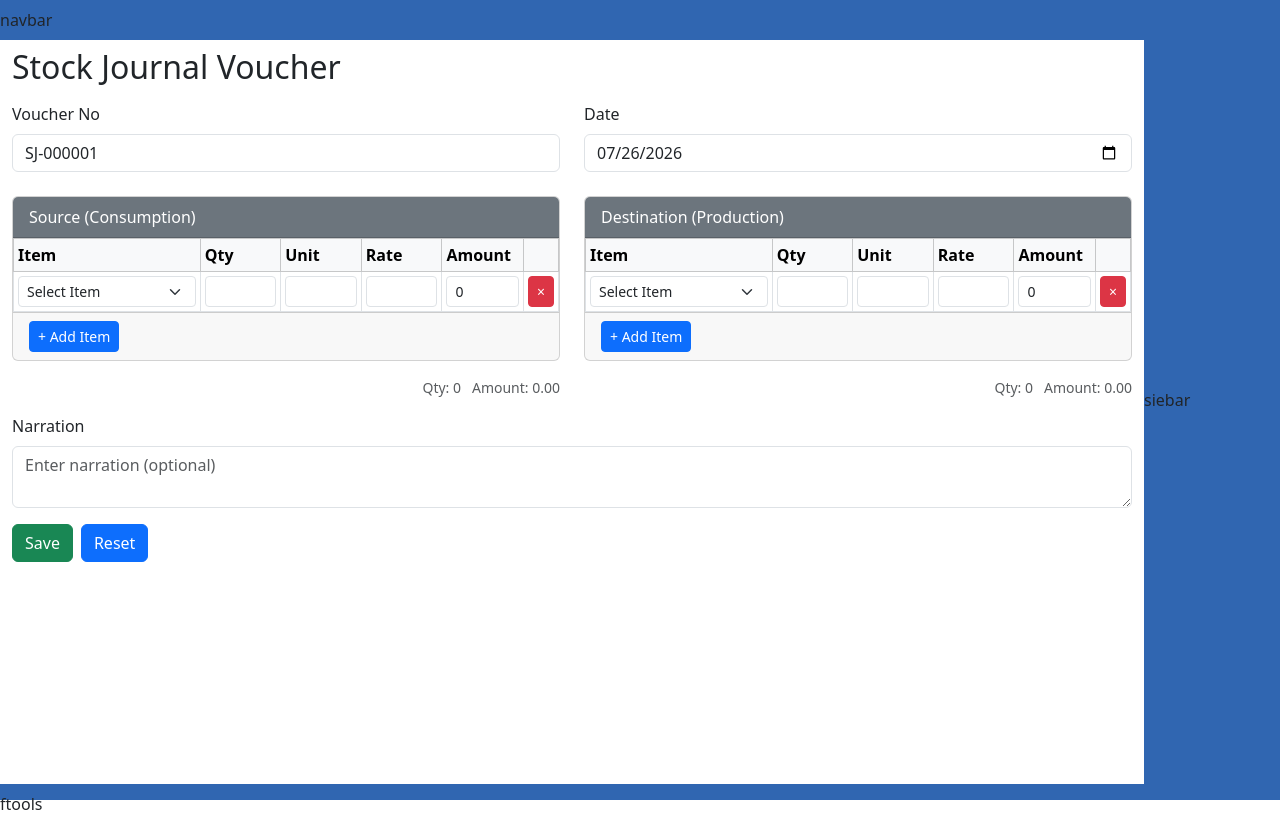
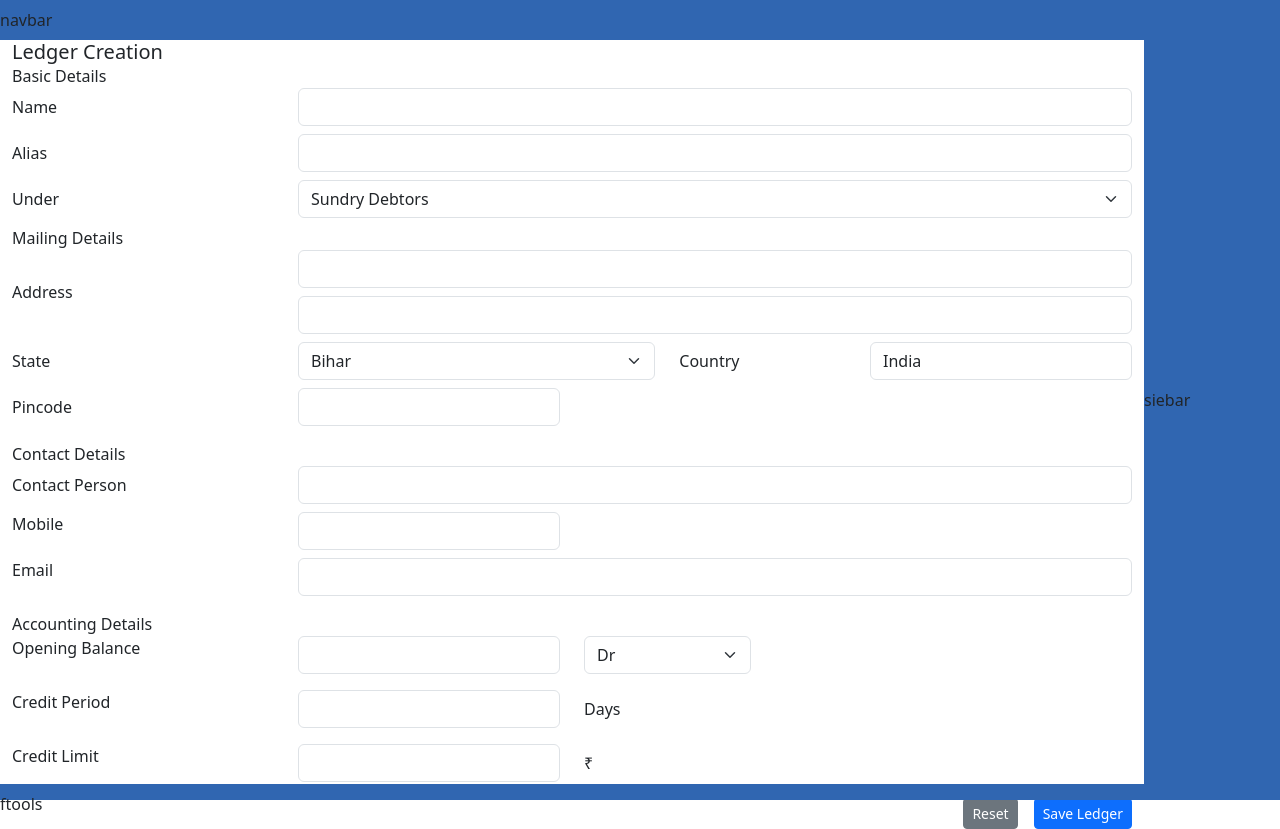
Before and after one commit to riissshu/ERP, a React (Vite) app in the folder Frontend/: page /crm in a window 1280 px wide. Before the commit the page ends 800 px from the top, so only its background shows below. Built offline with nearby package versions, Linux system fonts and the light colour scheme.

Commit message:
added ledger creation pending css styling

```diff
--- a/Frontend/src/forms/CreateLedgerForm.jsx
+++ b/Frontend/src/forms/CreateLedgerForm.jsx
@@ -0,0 +1,362 @@
+import { useState } from "react";
+
+const groups = [
+  "Primary",
+  "Bank Accounts",
+  "Bank OD Accounts",
+  "Branch / Divisions",
+  "Capital Account",
+  "Cash-in-Hand",
+  "Current Assets",
+  "Current Liabilities",
+  "Deposits (Assets)",
+  "Direct Expenses",
+  "Direct Incomes",
+  "Duties & Taxes",
+  "Fixed Assets",
+  "Indirect Expenses",
+  "Indirect Income",
+  "Investments",
+  "Loans & Advances (Assets)",
+  "Loans (Liability)",
+  "Purchase Accounts",
+  "Sales Accounts",
+  "Secured Loans",
+  "Sundry Creditors",
+  "Sundry Debtors",
+  "Unsecured Loans",
+];
+
+const states = [
+  "Andhra Pradesh",
+  "Assam",
+  "Bihar",
+  "Chhattisgarh",
+  "Delhi",
+  "Goa",
+  "Gujarat",
+  "Haryana",
+  "Jharkhand",
+  "Karnataka",
+  "Kerala",
+  "Madhya Pradesh",
+  "Maharashtra",
+  "Odisha",
+  "Punjab",
+  "Rajasthan",
+  "Tamil Nadu",
+  "Telangana",
+  "Uttar Pradesh",
+  "West Bengal",
+];
+
+export default function CreateLedgerForm() {
+  const [ledger, setLedger] = useState({
+    name: "",
+    alias: "",
+    under: "Sundry Debtors",
+
+    address1: "",
+    address2: "",
+    state: "Bihar",
+    country: "India",
+    pincode: "",
+
+    contactPerson: "",
+    mobile: "",
+    phone: "",
+    email: "",
+
+    openingBalance: "",
+    balanceType: "Dr",
+    creditPeriod: "",
+    creditLimit: "",
+  });
+
+  const handleChange = (e) => {
+    setLedger({
+      ...ledger,
+      [e.target.name]: e.target.value,
+    });
+  };
+
+  const handleSave = () => {
+    console.log(ledger);
+    alert("Ledger Saved Successfully");
+  };
+
+  const handleReset = () => {
+    window.location.reload();
+  };
+
+  const showCreditPolicy =
+  ledger.under === "Sundry Debtors" ||
+  ledger.under === "Sundry Creditors";
+
+  return (
+    <div className="container-fluid tally-container">
+      {/* HEADER */}
+
+      <div className="tally-header">
+        <div className="row align-items-center">
+          <div className="col">
+            <h5 className="m-0">Ledger Creation</h5>
+          </div>
+        </div>
+      </div>
+
+      {/* BASIC DETAILS */}
+
+      <div className="tally-section">Basic Details</div>
+
+      <div className="tally-body">
+        <div className="row mb-2 align-items-center">
+          <label className="col-md-3 tally-label">Name</label>
+
+          <div className="col-md-9">
+            <input
+              className="form-control tally-input"
+              name="name"
+              value={ledger.name}
+              onChange={handleChange}
+            />
+          </div>
+        </div>
+
+        <div className="row mb-2 align-items-center">
+          <label className="col-md-3 tally-label">Alias</label>
+
+          <div className="col-md-9">
+            <input
+              className="form-control tally-input"
+              name="alias"
+              value={ledger.alias}
+              onChange={handleChange}
+            />
+          </div>
+        </div>
+
+        <div className="row mb-2 align-items-center">
+          <label className="col-md-3 tally-label">Under</label>
+
+          <div className="col-md-9">
+            <select
+              className="form-select tally-input"
+              name="under"
+              value={ledger.under}
+              onChange={handleChange}
+            >
+              {groups.map((group) => (
+                <option key={group}>{group}</option>
+              ))}
+            </select>
+          </div>
+        </div>
+      </div>
+
+      {/* MAILING DETAILS */}
+
+      <div className="tally-section">Mailing Details</div>
+
+      <div className="tally-body">
+        <div className="row mb-2 align-items-center">
+          <label className="col-md-3 tally-label">Address</label>
+
+          <div className="col-md-9">
+            <input
+              className="form-control tally-input mb-2"
+              name="address1"
+              value={ledger.address1}
+              onChange={handleChange}
+            />
+
+            <input
+              className="form-control tally-input"
+              name="address2"
+              value={ledger.address2}
+              onChange={handleChange}
+            />
+          </div>
+        </div>
+
+        <div className="row mb-2 align-items-center">
+          <label className="col-md-3 tally-label">State</label>
+
+          <div className="col-md-4">
+            <select
+              className="form-select tally-input"
+              name="state"
+              value={ledger.state}
+              onChange={handleChange}
+            >
+              {states.map((state) => (
+                <option key={state}>{state}</option>
+              ))}
+            </select>
+          </div>
+
+          <label className="col-md-2 tally-label">Country</label>
+
+          <div className="col-md-3">
+            <input
+              className="form-control tally-input"
+              name="country"
+              value={ledger.country}
+              onChange={handleChange}
+            />
+          </div>
+        </div>
+
+        <div className="row mb-3 align-items-center">
+          <label className="col-md-3 tally-label">Pincode</label>
+
+          <div className="col-md-3">
+            <input
+              className="form-control tally-input"
+              name="pincode"
+              value={ledger.pincode}
+              onChange={handleChange}
+            />
+          </div>
+        </div>
+      </div>
+
+      {/* CONTACT DETAILS */}
+
+      <div className="tally-section">Contact Details</div>
+
+      <div className="tally-body">
+        <div className="row mb-2 align-items-center">
+          <label className="col-md-3 tally-label">Contact Person</label>
+
+          <div className="col-md-9">
+            <input
+              type="text"
+              className="form-control tally-input"
+              name="contactPerson"
+              value={ledger.contactPerson}
+              onChange={handleChange}
+            />
+          </div>
+        </div>
+
+        <div className="row mb-2">
+          <label className="col-md-3 tally-label">Mobile</label>
+
+          <div className="col-md-3">
+            <input
+              type="text"
+              className="form-control tally-input"
+              name="mobile"
+              value={ledger.mobile}
+              onChange={handleChange}
+            />
+          </div>
+        </div>
+
+        <div className="row mb-3">
+          <label className="col-md-3 tally-label">Email</label>
+
+          <div className="col-md-9">
+            <input
+              type="email"
+              className="form-control tally-input"
+              name="email"
+              value={ledger.email}
+              onChange={handleChange}
+            />
+          </div>
+        </div>
+      </div>
+
+      {/* ACCOUNTING DETAILS */}
+
+      <div className="tally-section">Accounting Details</div>
+
+      <div className="tally-body">
+        <div className="row mb-3">
+          <label className="col-md-3 tally-label">Opening Balance</label>
+
+          <div className="col-md-3">
+            <input
+              type="number"
+              className="form-control tally-input"
+              name="openingBalance"
+              value={ledger.openingBalance}
+              onChange={handleChange}
+            />
+          </div>
+
+          <div className="col-md-2">
+            <select
+              className="form-select tally-input"
+              name="balanceType"
+              value={ledger.balanceType}
+              onChange={handleChange}
+            >
+              <option>Dr</option>
+              <option>Cr</option>
+            </select>
+          </div>
+        </div>
+
+      {/* CREDIT PERIOD & CREDIT DAYS - MAKING DISPLAY CONDITIONALLY */}
+
+        {showCreditPolicy && (
+
+        <>
+        <div className="row mb-3">
+          <label className="col-md-3 tally-label">Credit Period</label>
+
+          <div className="col-md-3">
+            <input
+              type="number"
+              className="form-control tally-input"
+              name="creditPeriod"
+              value={ledger.creditPeriod}
+              onChange={handleChange}
+            />
+          </div>
+
+          <div className="col-md-2 d-flex align-items-center">Days</div>
+        </div>
+
+        <div className="row mb-3">
+          <label className="col-md-3 tally-label">Credit Limit</label>
+
+          <div className="col-md-3">
+            <input
+              type="number"
+              className="form-control tally-input"
+              name="creditLimit"
+              value={ledger.creditLimit}
+              onChange={handleChange}
+            />
+          </div>
+
+          <div className="col-md-2 d-flex align-items-center">₹</div>
+        </div>
+        </>
+        )}
+
+      </div>
+
+      {/* FOOTER */}
+
+      <div className="tally-footer">
+        <div className="d-flex justify-content-end gap-2 align-items-center flex-wrap">
+          <button
+            className="btn btn-secondary btn-sm me-2"
+            onClick={handleReset}
+          >
+            Reset
+          </button>
+
+          <button className="btn btn-primary btn-sm" onClick={handleSave}>
+            Save Ledger
+          </button>
+        </div>
+      </div>
+    </div>
+  );
+}
--- a/Frontend/src/layouts/LedgerCreationTab.jsx
+++ b/Frontend/src/layouts/LedgerCreationTab.jsx
@@ -0,0 +1,9 @@
+import CreateLedgerForm from "../forms/CreateLedgerForm";
+
+export default function LedgerCreationTab() {
+    return(
+        <div className="row">
+            <CreateLedgerForm/>
+        </div>
+    )
+}
--- a/Frontend/src/routes/CRmGateway.jsx
+++ b/Frontend/src/routes/CRmGateway.jsx
@@ -1,11 +1,12 @@
 import DisplayLayout from "../layouts/DisplayLayout.jsx"
 // import ReceiptVoucher from "../layouts/ReceiptVoucher.jsx"
-import StockJournalVoucher from "../layouts/StockJournalVoucher.jsx"
+// import StockJournalVoucher from "../layouts/StockJournalVoucher.jsx"
+import LedgerCreationTab from "../layouts/LedgerCreationTab.jsx"
 
 function CRmGateway() {
   return (
         <DisplayLayout>
-            <StockJournalVoucher/>
+            <LedgerCreationTab/>
         </DisplayLayout>
   )
 }
```
